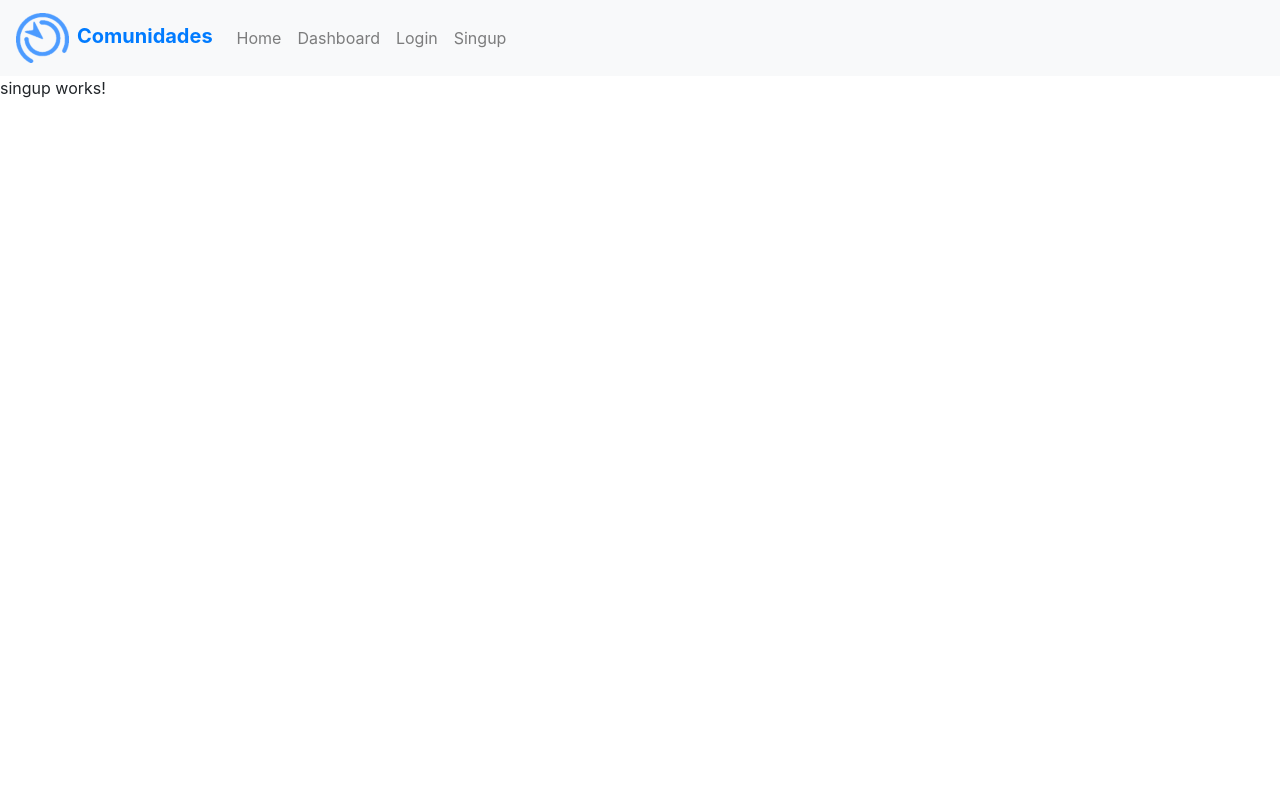
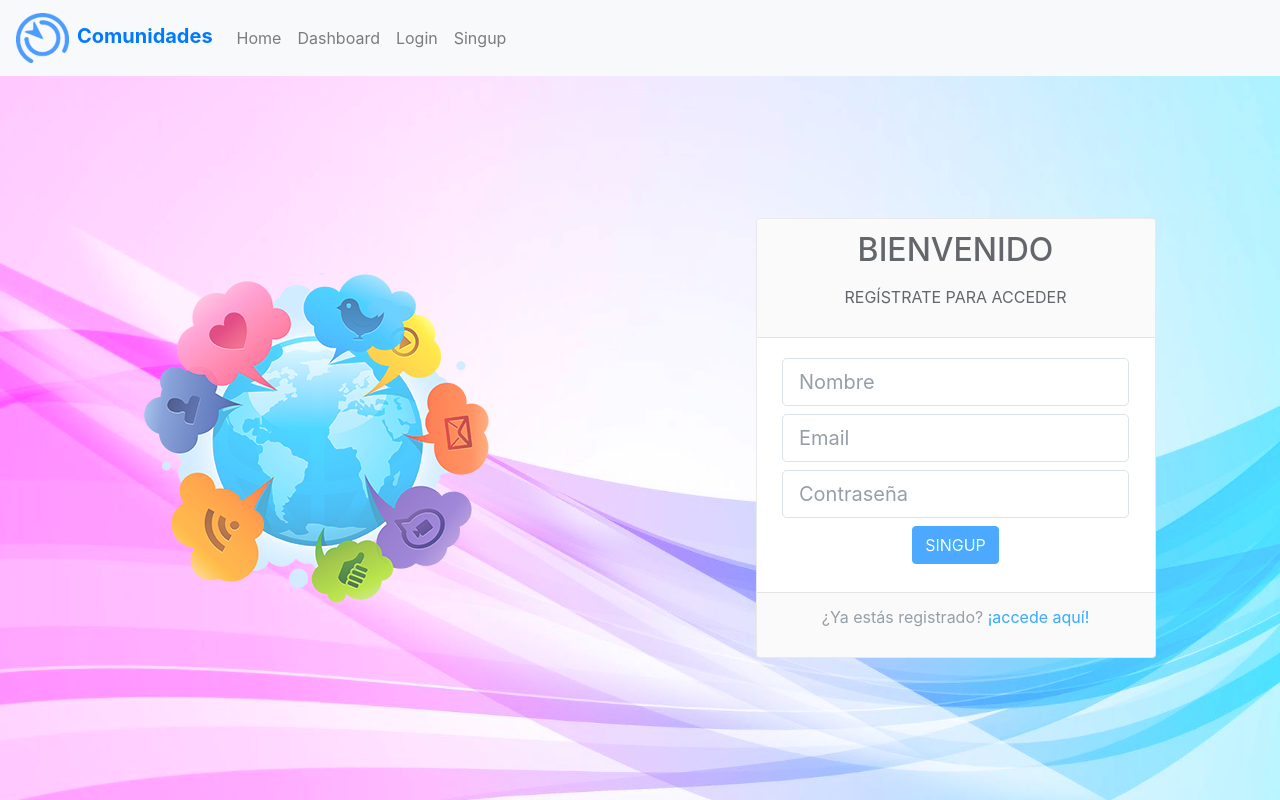
Before and after one commit to mosquerapaul/frontend-comunidades, an Angular app: page /singup in a window 1280 px wide. Built offline with nearby package versions, Linux system fonts and the light colour scheme.

Commit message:
SingUp sin confirmación de email

```diff
--- a/src/app/core/services/auth.service.ts
+++ b/src/app/core/services/auth.service.ts
@@ -11,8 +11,8 @@ import { User } from '@core/models/user';
 })
 export class AuthService {
 
-  private _registerUrl = 'https://comunities.herokuapp.com/v1/api/auth/singup';
-  private _loginUrl = 'https://comunities.herokuapp.com/v1/api/auth/singin';
+  private _registerUrl =  'https://comunities.herokuapp.com/v1/api/auth/singup';
+  private _loginUrl =     'https://comunities.herokuapp.com/v1/api/auth/singin';
 
   private currentUserSubject: BehaviorSubject<User>;
   public currentUser: Observable<User>;
--- a/src/app/pages/singup/singup.component.html
+++ b/src/app/pages/singup/singup.component.html
@@ -1 +1,40 @@
-<p>singup works!</p>
+<div id="singup-background" class="h-100 vw-100 bg-image m-0">
+  <div class="container-fluid h-100">
+      <section class="row h-100 align-items-center  justify-content-center">
+          <article class="col d-none d-sm-none d-md-block text-center">
+              <img src="/assets/comunity.png" alt="" srcset="" class="align-self-center m-auto">
+          </article>
+          <article class="col vertical-middle p-4">
+              <div class="login-container card  m-auto">
+                  <div class="card-header">
+                      <h2 class="text-uppercase text-center display-5 mb-3">Bienvenido</h2>
+                      <p class="wellcome text-uppercase text-center   ">Regístrate para acceder</p>
+                  </div>
+                  <div class="form-container card-body text-center m-auto">
+                      <form>
+                        <div class="icon-input mb-2">
+                            <input [(ngModel)]="singupUserData.name" type="text" name="name" class="form-control form-control-lg"
+                             placeholder="Nombre">
+                            <i class="icon-item fas fa-user-alt fa-lg"></i>
+                        </div>
+                          <div class="icon-input mb-2">
+                              <input [(ngModel)]="singupUserData.email" type="text" name="email" class="form-control form-control-lg"
+                               placeholder="Email">
+                              <i class="icon-item fas fa-user-alt fa-lg"></i>
+                          </div>
+                          <div class="icon-input mb-2">
+                              <input [(ngModel)]="singupUserData.password" type="password" name="password" class="form-control form-control-lg"
+                               placeholder="Contraseña">
+                              <i class="icon-item fas fa-lock fa-lg"></i>
+                          </div>
+                          <button class="btn btn-primary text-uppercase mb-2 mx-auto" (click)="singupUser()">SingUp</button>
+                      </form>
+
+                  </div>
+                  <div class="card-footer"><p class="text-secondary text-center">¿Ya estás registrado?
+                     <a routerLink="/login" class="card-link">¡accede aquí!</a></p></div>
+              </div>
+          </article>
+      </section>
+  </div>
+  </div>
--- a/src/app/pages/singup/singup.component.scss
+++ b/src/app/pages/singup/singup.component.scss
@@ -0,0 +1,9 @@
+#singup-background {
+  background: url('../../../assets/login-background-1080.jpg') center top fixed no-repeat;
+  filter: saturate(1.5) opacity(0.7);
+  background-size: cover;
+}
+
+.login-container{
+  max-width: 400px;
+}
--- a/src/app/pages/singup/singup.component.ts
+++ b/src/app/pages/singup/singup.component.ts
@@ -1,4 +1,6 @@
 import { Component, OnInit } from '@angular/core';
+import { AuthService } from '@core/services/auth.service';
+import { Router } from '@angular/router';
 
 @Component({
   selector: 'app-singup',
@@ -7,9 +9,26 @@ import { Component, OnInit } from '@angular/core';
 })
 export class SingupComponent implements OnInit {
 
-  constructor() { }
+  singupUserData = {
+    name: '',
+    email: '',
+    password: ''
+  }
+
+  constructor(
+    private _auth: AuthService,
+    private _router: Router
+  ) { }
 
   ngOnInit(): void {
   }
 
+  singupUser() {
+    this._auth.registerUser(this.singupUserData)
+      .subscribe((res: any) => {
+        console.log(res);
+        this._router.navigate(['/home']);
+      }, ((err: any) => console.log(err)));
+  }
+
 }
```
